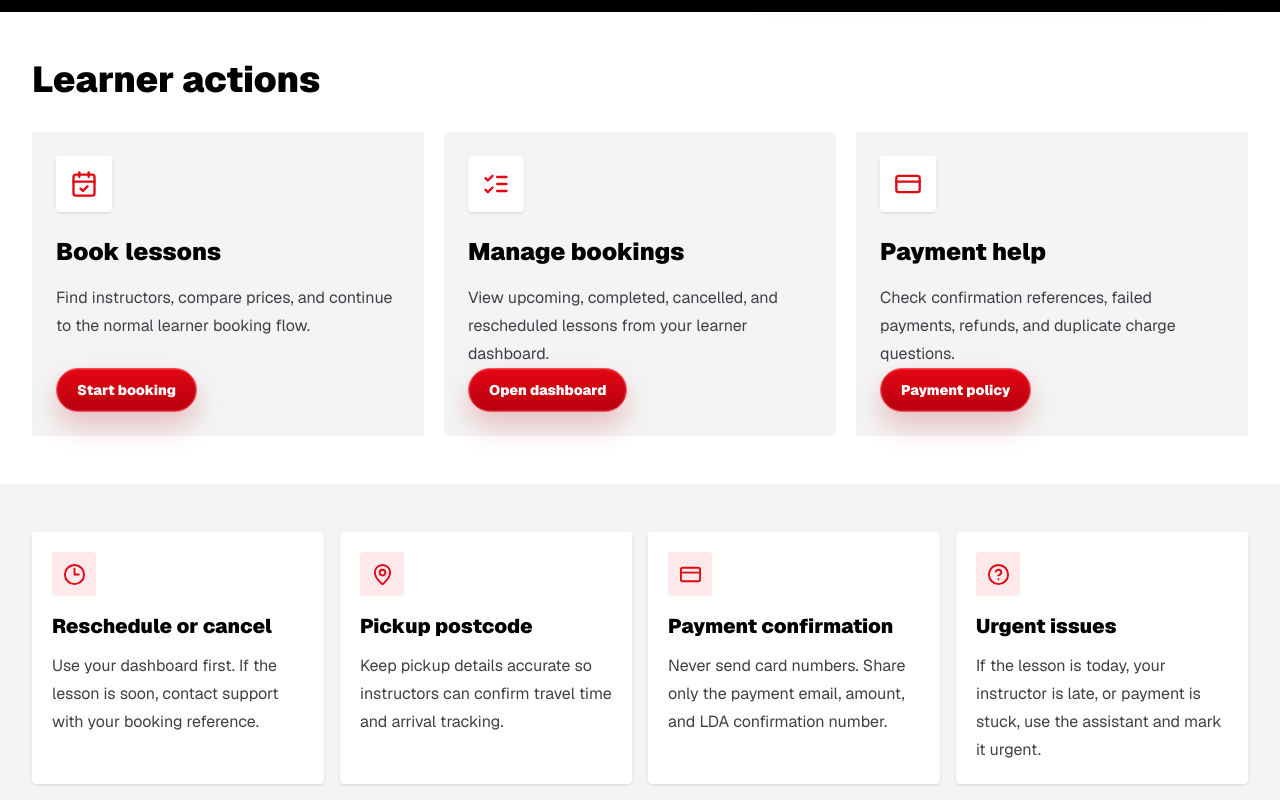
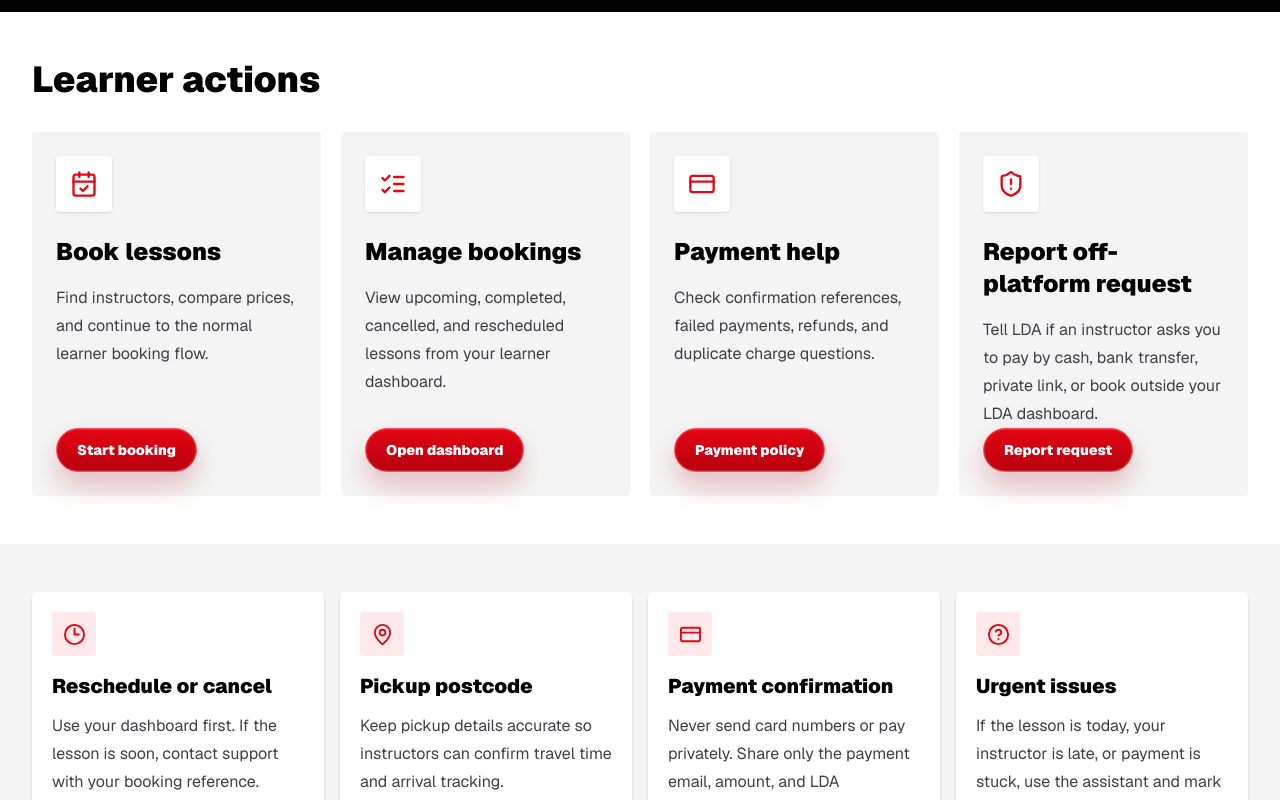
Before and after one commit to LDrivingAcademy/LDA, a Next.js app: page /support/learner in a window 1280 px wide. Shown: the part 900-1700 px from the top of the page. Built offline with nearby package versions, Linux system fonts and the light colour scheme.

Commit message:
Add learner off-platform booking report path

```diff
--- a/src/app/support/learner/page.tsx
+++ b/src/app/support/learner/page.tsx
@@ -1,5 +1,5 @@
 import Link from "next/link";
-import { ArrowLeft, BookOpenCheck, CalendarCheck, CircleHelp, Clock3, CreditCard, ListChecks, MapPin } from "lucide-react";
+import { ArrowLeft, BookOpenCheck, CalendarCheck, CircleHelp, Clock3, CreditCard, ListChecks, MapPin, ShieldAlert } from "lucide-react";
 import { Brand } from "@/components/brand";
 import { LanguageSelector } from "@/components/language-selector";
 import { LearnerSupportAssistant } from "@/components/learner-support-assistant";
@@ -10,13 +10,14 @@ import { getPageBackLink, type PageSourceSearchParams } from "@/lib/page-back-li
 const learnerActions = [
   { title: "Book lessons", body: "Find instructors, compare prices, and continue to the normal learner booking flow.", href: "/auth/login?role=learner", cta: "Start booking", icon: CalendarCheck },
   { title: "Manage bookings", body: "View upcoming, completed, cancelled, and rescheduled lessons from your learner dashboard.", href: "/dashboard", cta: "Open dashboard", icon: ListChecks },
-  { title: "Payment help", body: "Check confirmation references, failed payments, refunds, and duplicate charge questions.", href: "/cancellation-policy", cta: "Payment policy", icon: CreditCard }
+  { title: "Payment help", body: "Check confirmation references, failed payments, refunds, and duplicate charge questions.", href: "/cancellation-policy", cta: "Payment policy", icon: CreditCard },
+  { title: "Report off-platform request", body: "Tell LDA if an instructor asks you to pay by cash, bank transfer, private link, or book outside your LDA dashboard.", href: "mailto:info@ldrivingacademy.co.uk?subject=Report%20off-platform%20booking%20request", cta: "Report request", icon: ShieldAlert }
 ];
 
 const supportTopics = [
   { icon: Clock3, title: "Reschedule or cancel", body: "Use your dashboard first. If the lesson is soon, contact support with your booking reference." },
   { icon: MapPin, title: "Pickup postcode", body: "Keep pickup details accurate so instructors can confirm travel time and arrival tracking." },
-  { icon: CreditCard, title: "Payment confirmation", body: "Never send card numbers. Share only the payment email, amount, and LDA confirmation number." },
+  { icon: CreditCard, title: "Payment confirmation", body: "Never send card numbers or pay privately. Share only the payment email, amount, and LDA confirmation number." },
   { icon: CircleHelp, title: "Urgent issues", body: "If the lesson is today, your instructor is late, or payment is stuck, use the assistant and mark it urgent." }
 ];
 
@@ -75,7 +76,7 @@ export default async function LearnerSupportPage({ searchParams }: LearnerSuppor
 
         <section className="mx-auto max-w-7xl px-4 py-12 sm:px-6 lg:px-8">
           <h2 className="text-4xl font-black tracking-normal">Learner actions</h2>
-          <div className="mt-8 grid gap-5 lg:grid-cols-3">
+          <div className="mt-8 grid gap-5 lg:grid-cols-4">
             {learnerActions.map((action) => {
               const Icon = action.icon;
               return (
```
